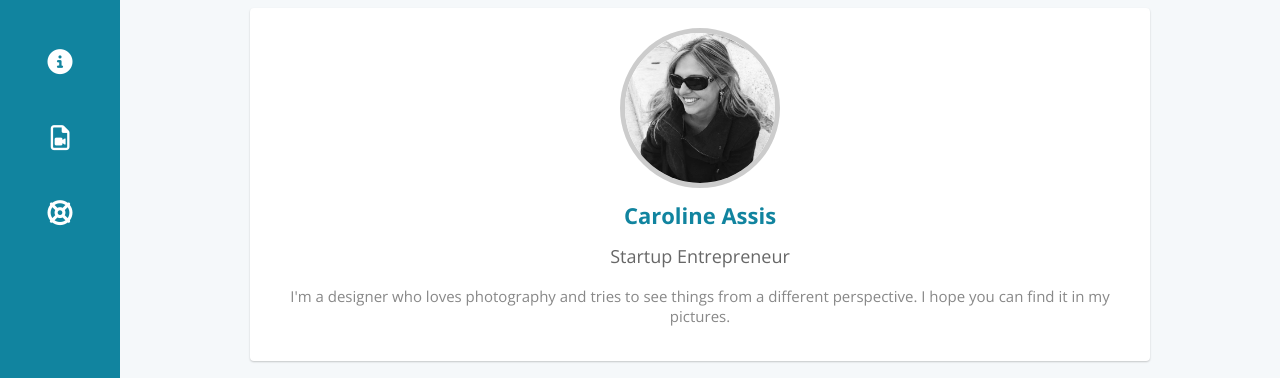
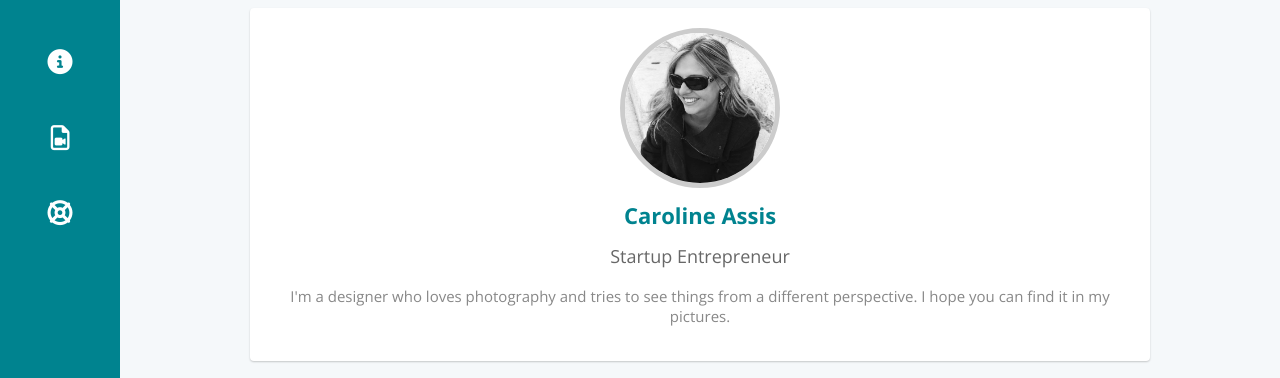
Before and after one commit to carolineassis/profile, a plain HTML site: page index.html in a window 1280 px wide. Shown: the top 378 px of the page. Drawn offline with nearby package versions, Linux system fonts and the light colour scheme.

Commit message:
Change color blue

```diff
--- a/style.css
+++ b/style.css
@@ -13,7 +13,7 @@ td p {
 }
 
 h1 {
-  color: #11849F;
+  color: #00838F;
   font-size: 22px;
   line-height: 0.8em;
   font-weight: 700;
@@ -40,7 +40,7 @@ a {
 }
 
 a:hover {
-  color: #11849F;
+  color: #00838F;
 }
 
 ul {
@@ -89,7 +89,7 @@ td {
   left: 0;
   top: 0;
   bottom: 0;
-  background-color: #11849F;
+  background-color: #00838F;
   text-align: center;
 }
 
```
Also changed, not shown: index.html (+0 -2 lines), 1 other file.
